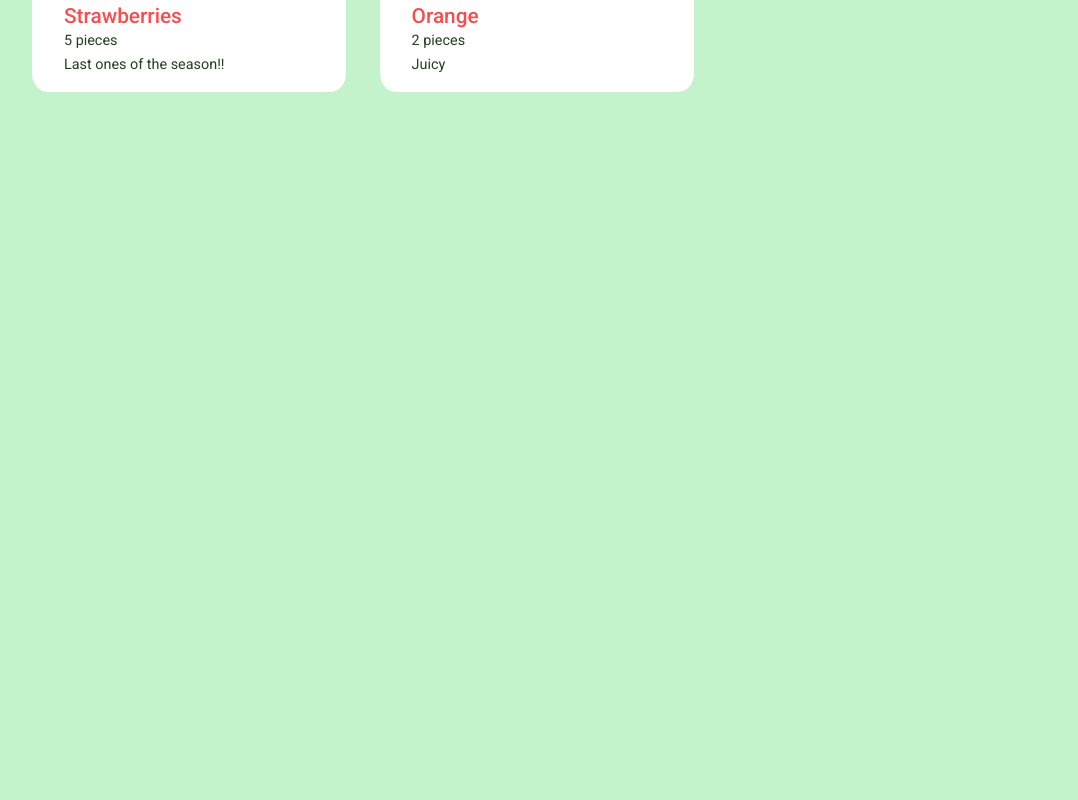
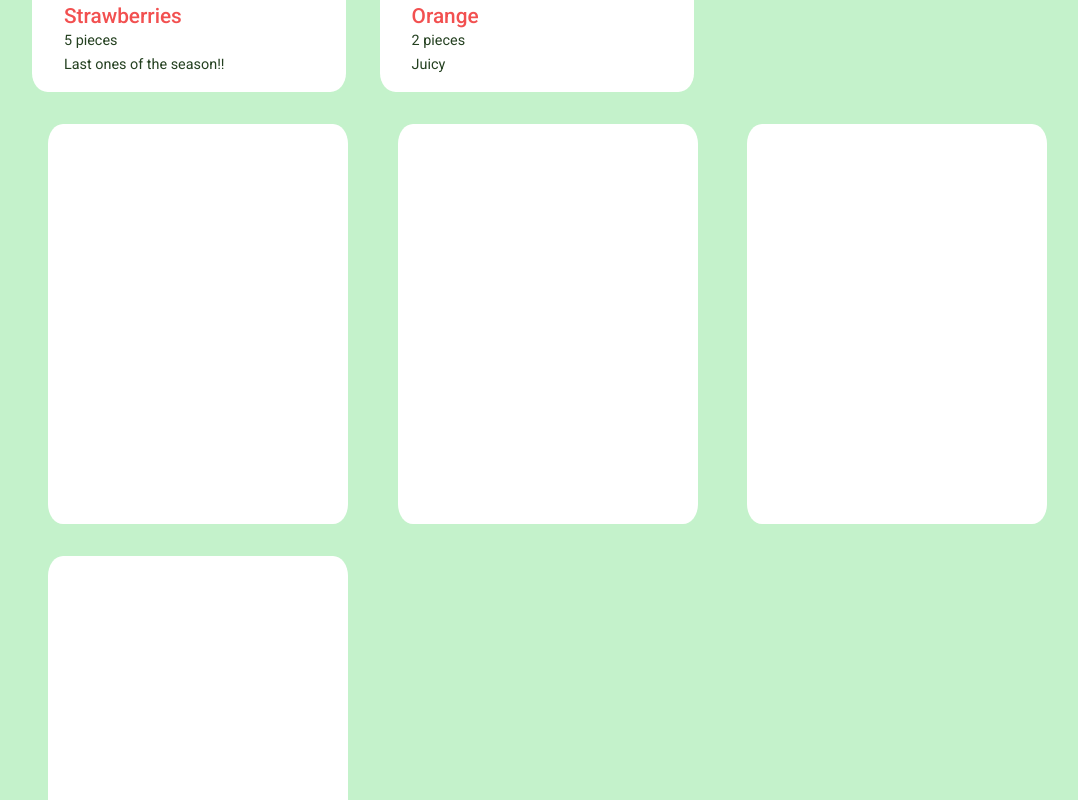
Before and after one commit to priscilla-wettlen/My-Fridge-App, a React (Create React App) app in the folder project-ts/: page / in a window 1280 px wide. Shown: the part 1060-1860 px from the top of the page, without its empty margins (0-1078 px from the left). Before the commit the page ends 1168 px from the top, so only its background shows below. Built offline with nearby package versions, Linux system fonts and the light colour scheme.

Commit message:
began with carousel

```diff
--- /dev/null
+++ b/project-ts/src/components/Shelves/Carousel.tsx
@@ -0,0 +1,14 @@
+import styles from './Shelf.module.css';
+
+const Carousel = () => {
+  return (
+    <div className={styles.container}>
+      <div className={styles.carousel}></div>
+      <div className={styles.carousel}></div>
+      <div className={styles.carousel}></div>
+      <div className={styles.carousel}></div>
+    </div>
+  )
+}
+
+export default Carousel;
--- a/project-ts/src/components/Shelves/Shelf.module.css
+++ b/project-ts/src/components/Shelves/Shelf.module.css
@@ -51,3 +51,12 @@ img {
   font-size: 1.3rem;
   font-weight: 500;
 }
+
+.carousel {
+  border-radius: 5%;
+  background-color: white;
+  margin: 1rem 0.1rem 1rem 3rem;
+  padding: 2rem 2rem 6rem 2rem;
+  width: 300px;
+  height: 400px;
+}
--- a/project-ts/src/components/Shelves/Shelf.tsx
+++ b/project-ts/src/components/Shelves/Shelf.tsx
@@ -1,5 +1,6 @@
 //import { useState } from 'react';
 import Card from './Card';
+import Carousel from './Carousel';
 import styles from './Shelf.module.css';
 
 
@@ -10,7 +11,7 @@ const Shelf = () => {
     <section className={styles.fruitsAndVeggies}>
       <h3 className={styles.sectionTitle}>Fruits and Veggies</h3>
       <Card />
-
+      <Carousel />
     </section>
   )
 }
```
